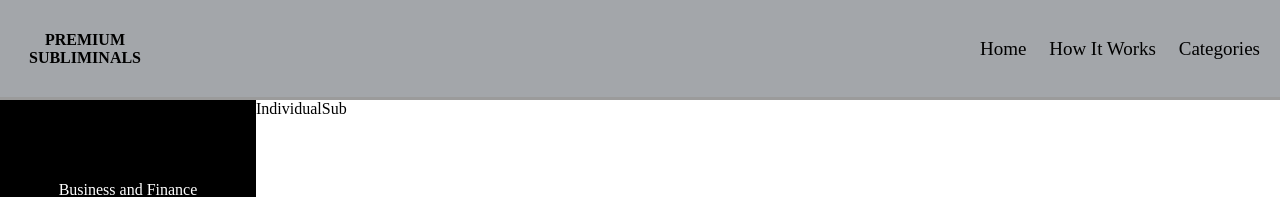
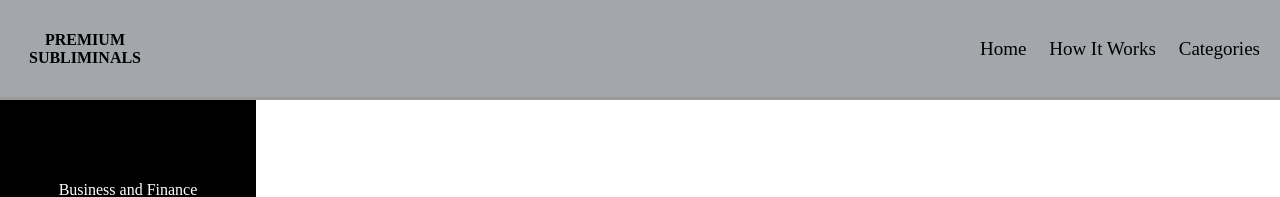
Before and after one commit to lavell119/subliminal-site-react, a React (Create React App) app in the folder subliminal-site-react/: page /individualsub in a window 1280 px wide. Shown: the top 197 px of the page. Built offline with nearby package versions, Linux system fonts and the light colour scheme.

Commit message:
fixed sub widget link and rendered subliminal name ufsing the url parameter inside IndividualSub component

```diff
--- a/subliminal-site-react/src/components/pages/IndividualCategory.js
+++ b/subliminal-site-react/src/components/pages/IndividualCategory.js
@@ -23,7 +23,7 @@ export default function IndividualCategory() {
       <br></br>
       <div>
         {outputNames.map(name=>
-        <a href={`subliminals/${name}`}>
+        <a href={`/subliminals/${name}`}>
             <div className="cat_subliminals">{name}</div>
         </a>
 
--- a/subliminal-site-react/src/components/pages/IndividualSub.js
+++ b/subliminal-site-react/src/components/pages/IndividualSub.js
@@ -6,6 +6,6 @@ export default function IndividualSub() {
   let param =useParams()
   console.log(param)
   return (
-    <div>IndividualSub</div>
+    <div>{param.id}</div>
   )
 }
```
